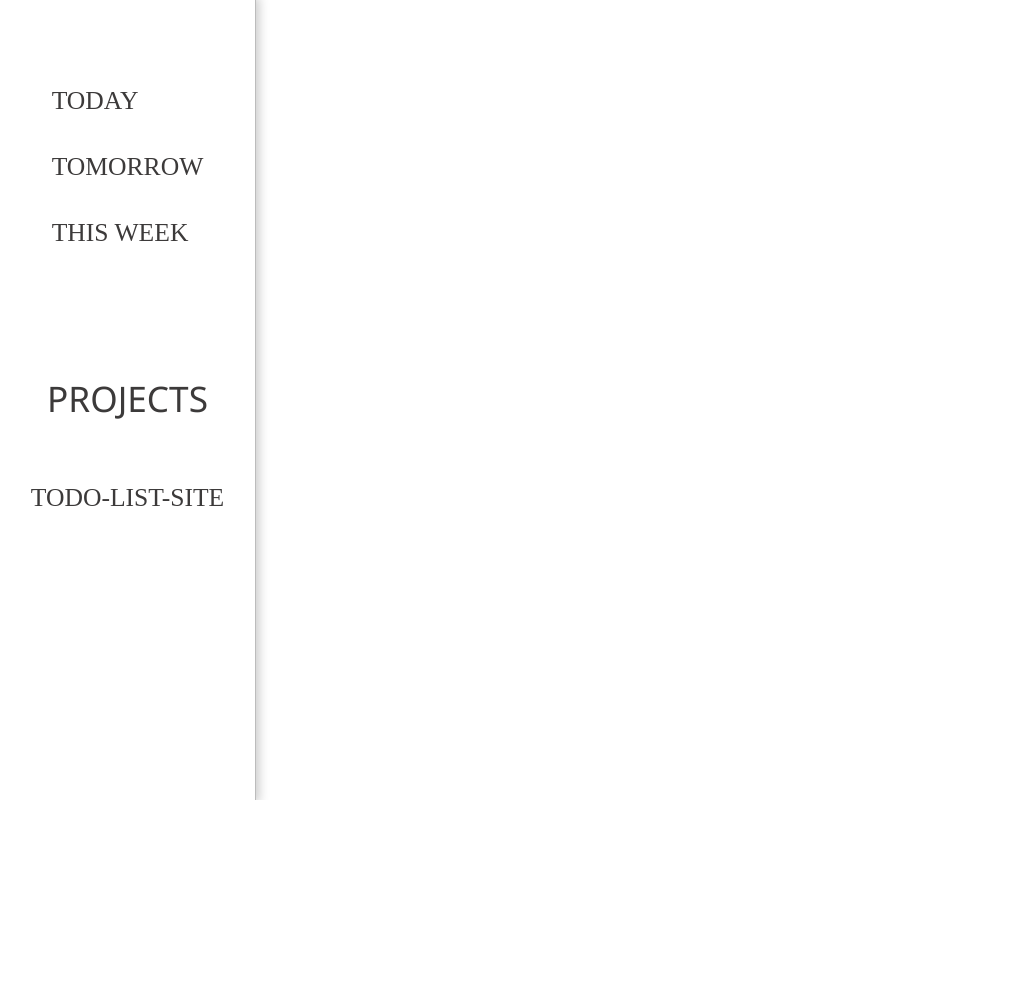
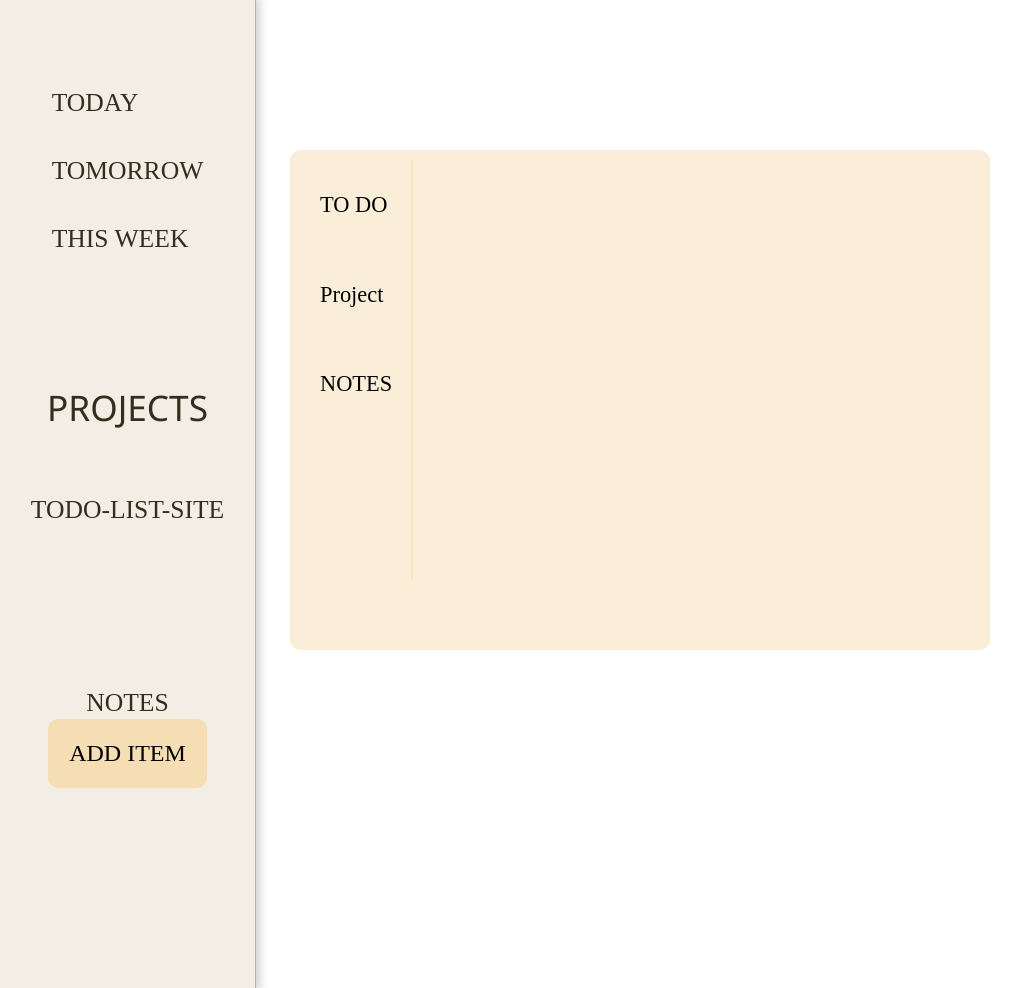
Before and after one commit to dhruvpurohit2k/todo-list, a website built with webpack: page src/index.html in a window 1280 px wide. Shown: the whole page, without its empty margins (0-1022 px from the left). Before the commit the page ends 800 px from the top, so only its background shows below. Built offline with nearby package versions, Linux system fonts and the light colour scheme.

Commit message:
Start working on the modal

```diff
--- /dev/null
+++ b/src/asset/styles/modal.css
@@ -0,0 +1,31 @@
+
+dialog{
+  padding: 10px;
+  *{
+    margin:0px;
+    padding:0px;
+  }
+  border: 0px;
+  background-color: rgba(243, 217, 168, 0.436);
+  backdrop-filter: blur(10px);
+  border-radius: 10px;
+  position:absolute;
+  top: 50%;
+  left:50%;
+  transform: translate(-50%,-50%);
+  height:clamp(500px,40%,700px);
+  width:clamp(700px,50%,1200px);
+  display: grid;
+  grid-template-columns: 1fr 5fr;
+  grid-template-rows: 7fr 1fr;
+}
+
+.options{
+  grid-area: 1/1/3/2;
+  margin-left: 20px;
+  font-size: 1.4rem;
+  height: 100%;
+  list-style-type: none;
+  line-height: 4;
+  border-right: 2px solid rgba(243, 217, 168, 0.436);
+}
--- a/src/asset/styles/sidebar.css
+++ b/src/asset/styles/sidebar.css
@@ -1,50 +1,77 @@
-:root{
+:root {
   @font-face {
     font-family: oswald;
     src: url(../fonts/Oswald-Regular.ttf);
   }
 }
-*{
-  margin:0px;
-  padding:0px;
+* {
+  margin: 0px;
+  padding: 0px;
 }
-sidebar{
+sidebar {
   display: flex;
+  background-color: rgba(220, 205, 178, 0.336);
+  backdrop-filter: blur(5px);
   flex-direction: column;
   align-items: center;
   font-size: 1.6rem;
   max-width: 400px;
-  border-right: 1px solid rgba(0, 0, 0, 0.262) ;
+  border-right: 1px solid rgba(0, 0, 0, 0.262);
   box-shadow: 0px 0px 10px 3px rgba(0, 0, 0, 0.212);
-  color: rgb(60, 58, 58);
-  .upcoming{
+  /* color: rgb(60, 58, 58); */
+  color: rgb(50, 46, 29);
+  * {
+    border: 1px solid rgba(255, 255, 255, 0);
+  }
+  .upcoming {
     line-height: 2;
-    margin-top:75px;
+    margin-top: 75px;
     list-style-type: none;
-    li{
+    li {
       margin-bottom: 15px;
     }
-    li:hover{
+    li:hover {
       border-bottom: 1px solid rgb(60, 58, 58);
     }
   }
 }
 
-sidebar{
-  .sectionHeading{
-    font-family: 'Segoe UI', Tahoma, Geneva, Verdana, sans-serif;
+sidebar {
+  .sectionHeading {
+    font-family: "Segoe UI", Tahoma, Geneva, Verdana, sans-serif;
     font-size: 2.2rem;
     margin-top: 100px;
   }
 }
 
-sidebar{
-  .projects{
+sidebar {
+  .projects {
     margin-top: 50px;
     line-height: 2;
     list-style: none;
-    li:hover{
+    li:hover {
       border-bottom: 1px solid rgb(60, 58, 58);
     }
   }
 }
+sidebar {
+  .notes {
+    margin-top: 150px;
+  }
+  .notes:hover {
+    border-bottom: 1px solid rgb(60, 58, 58);
+  }
+}
+.addItemButton{
+  margin-top:auto;
+  font-family: oswald;
+  margin-bottom: 200px;
+  padding:20px;
+  border-radius: 10px;
+  background-color: wheat;
+  font-size: 1.5rem;
+}
+.addItemButton:hover{
+  background-color: rgba(220, 205, 178, 0.336);
+  color: rgb(181, 117, 0);
+}
--- /dev/null
+++ b/src/componenets/addItem.js
@@ -0,0 +1,22 @@
+import '../asset/styles/modal.css';
+
+let modal = document.querySelector("dialog");
+
+function createModal() {
+  createModalOptions();
+}
+function createModalOptions() {
+  let options = modal.querySelector("#options");
+  let optionContainer = document.createElement("ul");
+  optionContainer.classList.add("options")
+  let optionItem = document.createElement("li");
+  optionItem.innerHTML = "TO DO";
+  optionContainer.appendChild(optionItem.cloneNode(true));
+  optionItem.innerHTML = "Project";
+  optionContainer.appendChild(optionItem.cloneNode(true));
+  optionItem.innerHTML = "NOTES";
+  optionContainer.appendChild(optionItem.cloneNode(true));
+  options.appendChild(optionContainer);
+}
+
+export { createModal };
--- a/src/componenets/sidebar.js
+++ b/src/componenets/sidebar.js
@@ -6,6 +6,11 @@ function rederSideBar() {
   let sidebar = document.querySelector("sidebar");
   makeUpcoming(sidebar);
   makeProject(sidebar);
+  makeNotes(sidebar);
+  let add = document.createElement("button");
+  add.innerHTML = "ADD ITEM";
+  add.classList.add("addItemButton");
+  sidebar.append(add);
 }
 function makeUpcoming(sidebar) {
   let listcontainer = document.createElement("ul");
@@ -31,4 +36,11 @@ function makeProject(sidebar) {
   sidebar.append(sectionHeading);
   sidebar.appendChild(listcontainer);
 }
+
+function makeNotes(sidebar) {
+  let notes = document.createElement("p");
+  notes.classList.add("notes");
+  notes.innerHTML = "NOTES";
+  sidebar.appendChild(notes);
+}
 export { rederSideBar }
--- a/src/index.html
+++ b/src/index.html
@@ -9,5 +9,12 @@
     <sidebar>
     </sidebar>
     <main></main>
+    <dialog open>
+      <div id="options"></div>
+      <form action=""></form>
+      <div id="priority"></div>
+
+
+    </dialog>
   </body>
 </html>
--- a/src/index.js
+++ b/src/index.js
@@ -1,4 +1,10 @@
 import './asset/styles/style.css';
 import { rederSideBar } from "./componenets/sidebar";
+import { createModal } from './componenets/addItem';
 
 rederSideBar();
+let createListItem = document.querySelector(".addItemButton");
+createModal();
+createListItem.addEventListener("click", () => {
+  createModal();
+})
--- /dev/null
+++ b/src/main.ts
@@ -0,0 +1 @@
+let number:string = 2;
--- a/webpack.config.js
+++ b/webpack.config.js
@@ -19,6 +19,9 @@ module.exports = {
       }, {
         test: /\.json$/i,
         loader: 'json-loader',
+      }, {
+        test: /\.(woff|woff2|eot|ttf|otf)$/i,
+        type: 'asset/resource',
       }
     ]
   },
```
